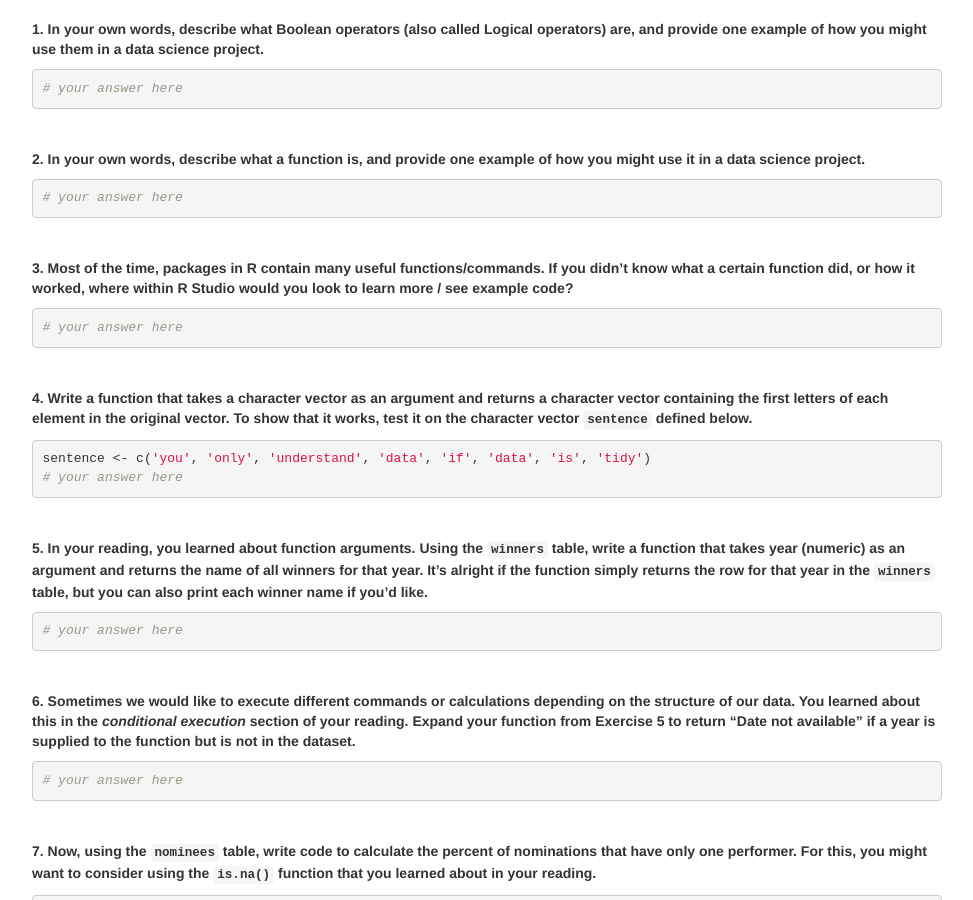
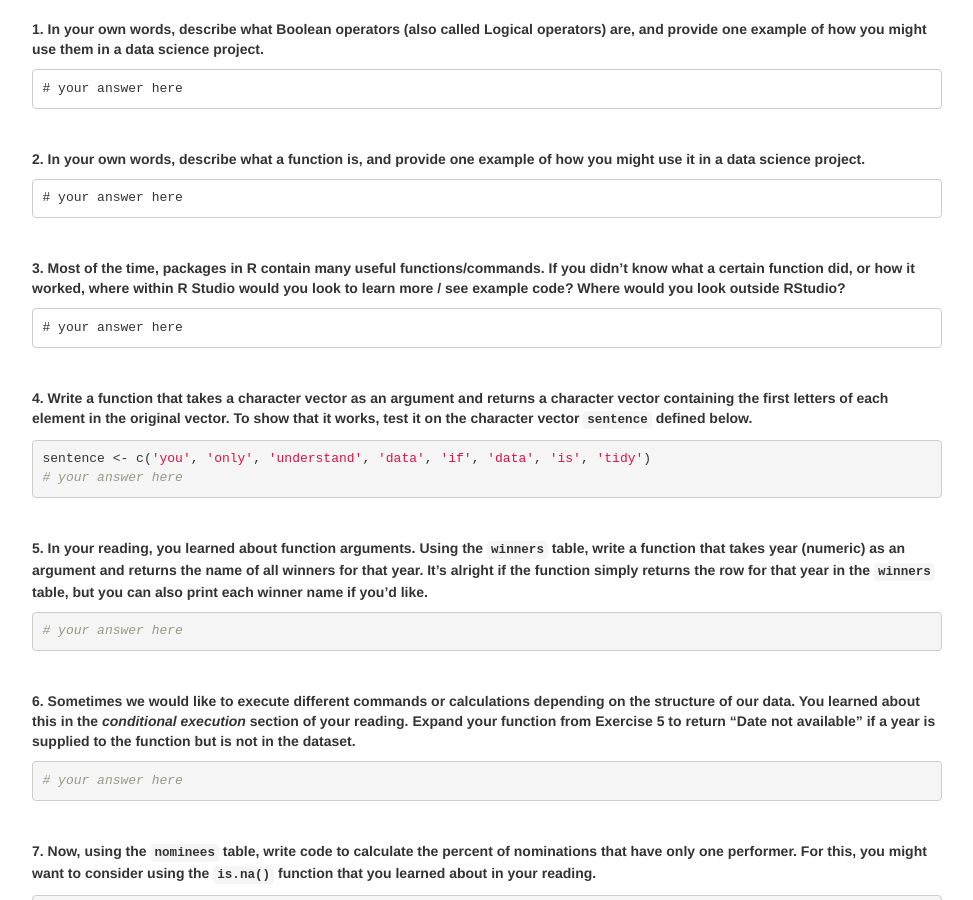
Before and after one commit to dssoc/dssoc.github.io, a Jekyll site: the page assignments/Lab_4.html, which Jekyll copies as it is, in a window 1280 px wide and 900 px high, scrolled down 616 px. Shown: the whole window, without its empty margins (153-1126 px from the left). Built offline with Jekyll 4.4.1, drawn with Linux system fonts in a browser that asks for light colours.

Commit message:
changed questions a bit

```diff
--- a/assignments/Lab_4.html
+++ b/assignments/Lab_4.html
@@ -402,13 +402,13 @@ summary {
 <h3>Exercises</h3>
 <p><br /></p>
 <p><strong>1. In your own words, describe what Boolean operators (also called Logical operators) are, and provide one example of how you might use them in a data science project.</strong></p>
-<pre class="r"><code># your answer here</code></pre>
+<pre><code># your answer here</code></pre>
 <p><br /></p>
 <p><strong>2. In your own words, describe what a function is, and provide one example of how you might use it in a data science project.</strong></p>
-<pre class="r"><code># your answer here</code></pre>
+<pre><code># your answer here</code></pre>
 <p><br /></p>
-<p><strong>3. Most of the time, packages in R contain many useful functions/commands. If you didn’t know what a certain function did, or how it worked, where within R Studio would you look to learn more / see example code?</strong></p>
-<pre class="r"><code># your answer here</code></pre>
+<p><strong>3. Most of the time, packages in R contain many useful functions/commands. If you didn’t know what a certain function did, or how it worked, where within R Studio would you look to learn more / see example code? Where would you look outside RStudio?</strong></p>
+<pre><code># your answer here</code></pre>
 <p><br /></p>
 <p><strong>4. Write a function that takes a character vector as an argument and returns a character vector containing the first letters of each element in the original vector. To show that it works, test it on the character vector <code>sentence</code> defined below.</strong></p>
 <pre class="r"><code>sentence &lt;- c(&#39;you&#39;, &#39;only&#39;, &#39;understand&#39;, &#39;data&#39;, &#39;if&#39;, &#39;data&#39;, &#39;is&#39;, &#39;tidy&#39;)
```
Also changed, not shown: assignments/Lab_4.Rmd (+4 -4 lines).
